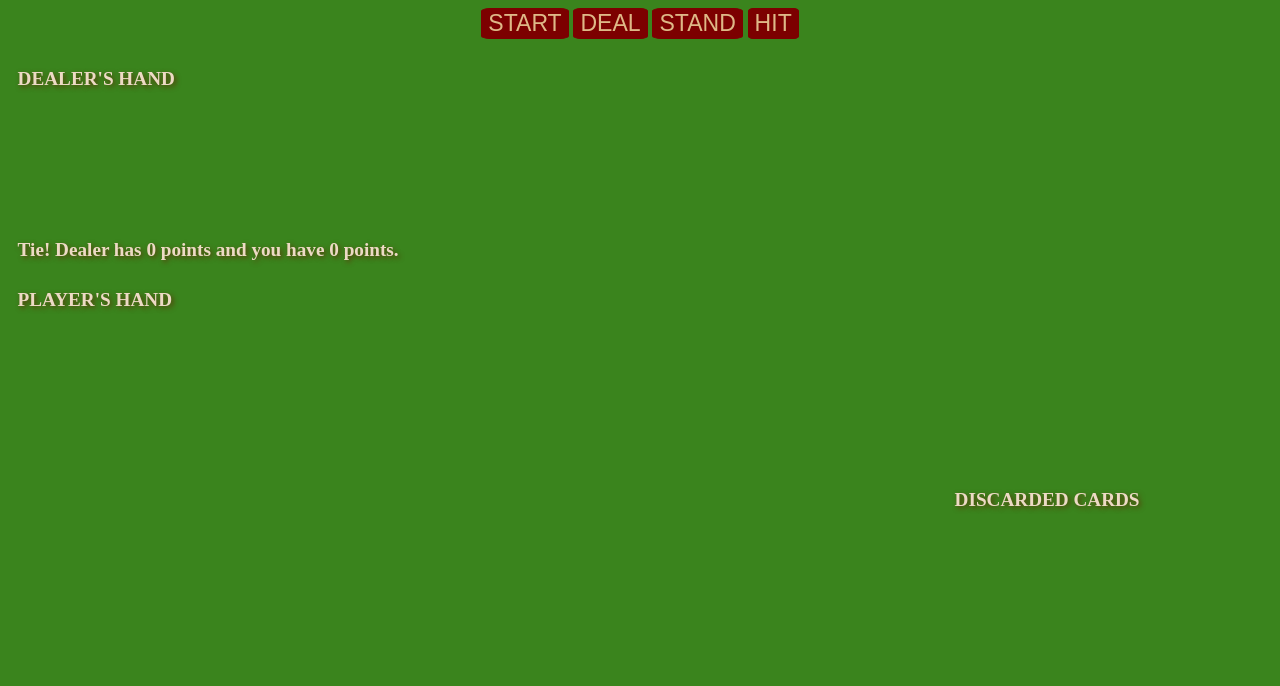
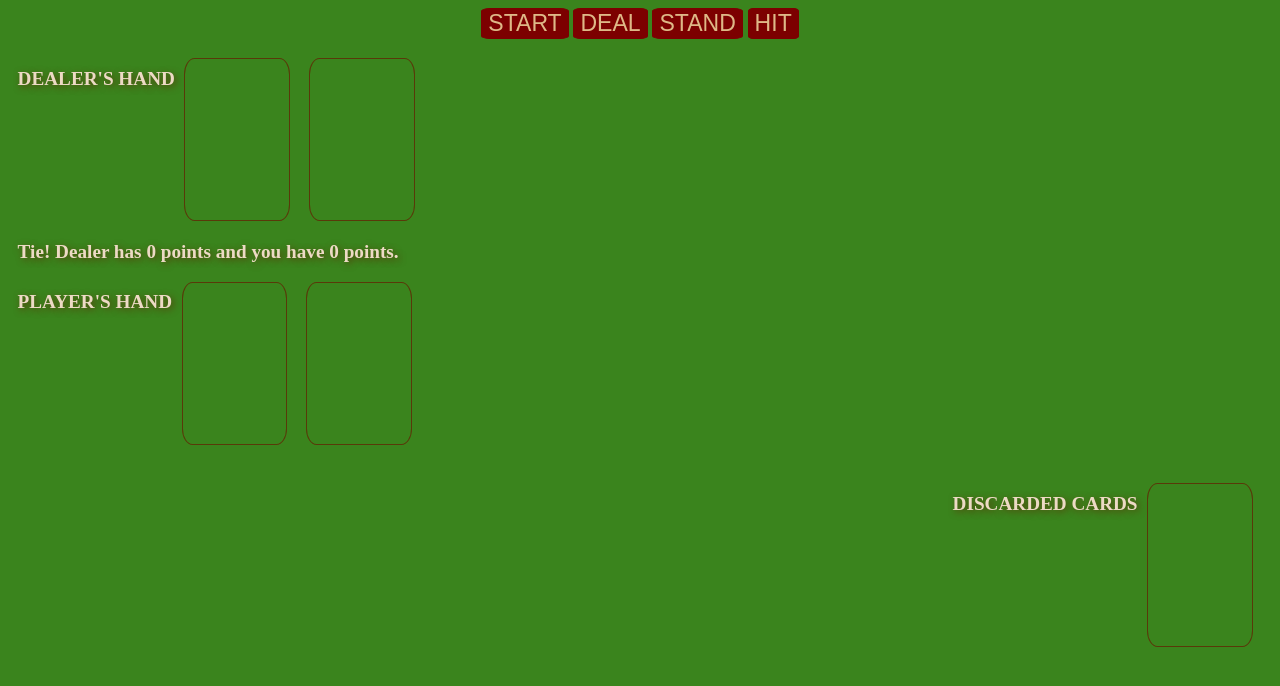
Before and after one commit to mstamle/hackathon2-blackjack, a website: page src/index.html in a window 1280 px wide. Both pictures are taken after a click on the button "STAND". Drawn offline with nearby package versions, Linux system fonts and the light colour scheme; files that its build step writes are made by us from their sources.

Commit message:
Fixed the bug in If condtion

```diff
--- a/src/js/index.js
+++ b/src/js/index.js
@@ -155,7 +155,7 @@ function battle() {
 	// Compare the values' sum and announce
 	var resultField = $('#result');
 
-	if((pPoints > 21) && (dPoints > 21)){
+	if((pPoints > 21) || (dPoints > 21)){
 		resultField.text('Bust!! ' + 'Dealer has '
 		+ dPoints + ' points and you have '
 		+ pPoints + ' points.' );
--- a/src/scss/index.scss
+++ b/src/scss/index.scss
@@ -6,7 +6,7 @@ body {
     font-size: 1.2em;
     text-align: center;
     font-weight: bold;
-    text-shadow: #593909 2px 2px 5px;
+    text-shadow: #593909 2px 2px 7px;
 }
 
 div{
@@ -30,3 +30,8 @@ button {
     font-size: 1.2em;
     color: burlywood;
 }
+
+.card {
+    border: #593909 solid 1px;
+    border-radius: 10%;
+}
```
